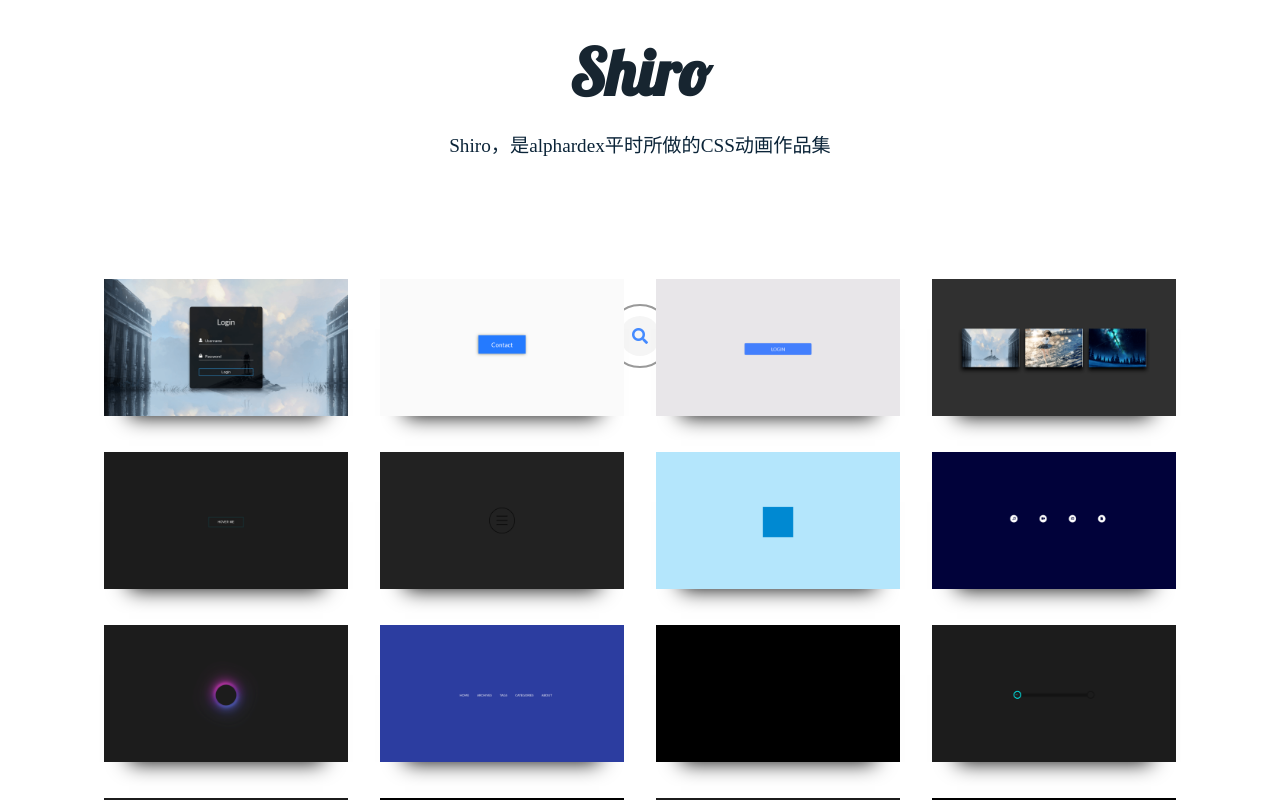
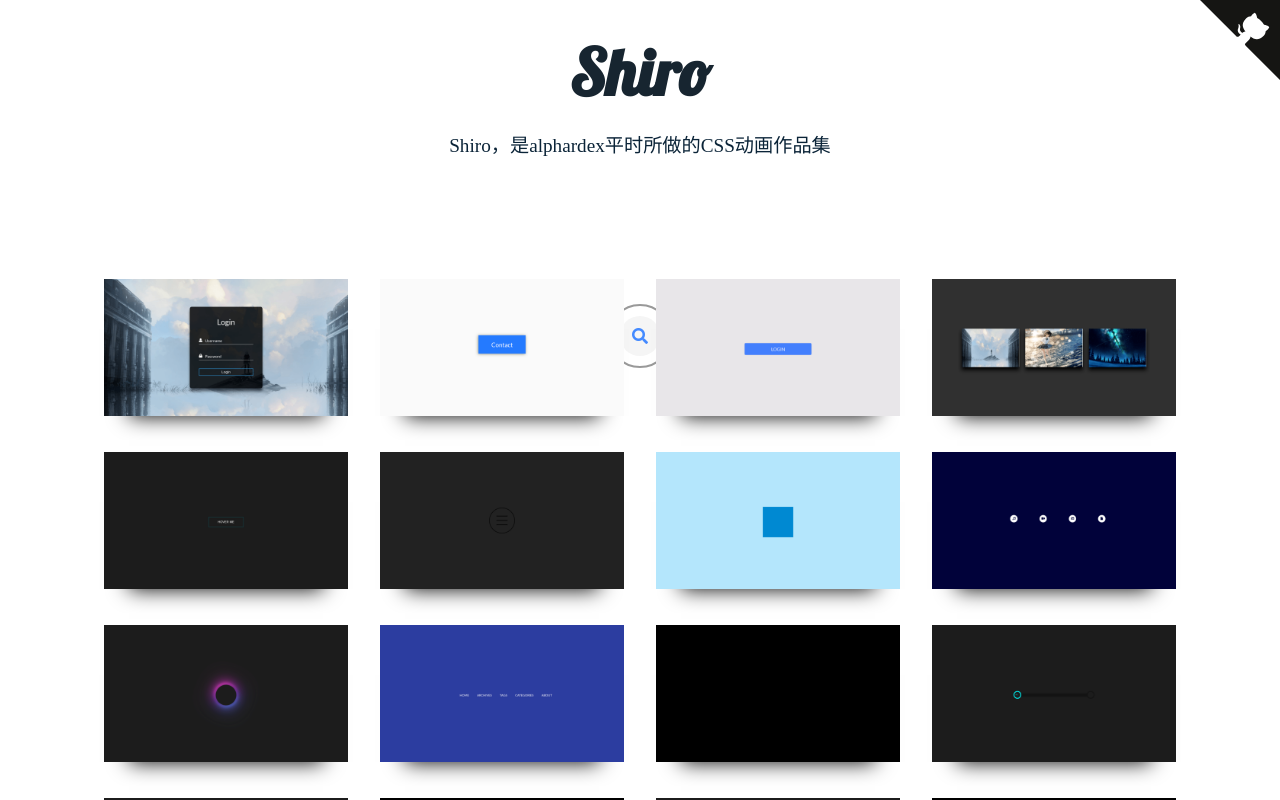
Before and after one commit to alphardex/shiro, a Vue app: page / in a window 1280 px wide. Shown: the top 800 px of the page. Built offline with nearby package versions, Linux system fonts and the light colour scheme; a web font is replaced by a local one.

Commit message:
add github-corner

```diff
--- a/src/views/Home.vue
+++ b/src/views/Home.vue
@@ -1,11 +1,42 @@
 <template>
   <div>
-    <a href="https://github.com/alphardex/shiro" target="_blank">
-      <h1 class="title">Shiro</h1>
+    <a
+      href="https://github.com/alphardex/shiro"
+      target="_blank"
+      class="github-corner"
+      aria-label="View source on GitHub"
+    >
+      <svg
+        width="80"
+        height="80"
+        viewBox="0 0 250 250"
+        style="fill:#151513; color:#fff; position: absolute; top: 0; border: 0; right: 0;"
+        aria-hidden="true"
+      >
+        <path d="M0,0 L115,115 L130,115 L142,142 L250,250 L250,0 Z" />
+        <path
+          d="M128.3,109.0 C113.8,99.7 119.0,89.6 119.0,89.6 C122.0,82.7 120.5,78.6 120.5,78.6 C119.2,72.0 123.4,76.3 123.4,76.3 C127.3,80.9 125.5,87.3 125.5,87.3 C122.9,97.6 130.6,101.9 134.4,103.2"
+          fill="currentColor"
+          style="transform-origin: 130px 106px;"
+          class="octo-arm"
+        />
+        <path
+          d="M115.0,115.0 C114.9,115.1 118.7,116.5 119.8,115.4 L133.7,101.6 C136.9,99.2 139.9,98.4 142.2,98.6 C133.8,88.0 127.5,74.4 143.8,58.0 C148.5,53.4 154.0,51.2 159.7,51.0 C160.3,49.4 163.2,43.6 171.4,40.1 C171.4,40.1 176.1,42.5 178.8,56.2 C183.1,58.6 187.2,61.8 190.9,65.4 C194.5,69.0 197.7,73.2 200.1,77.6 C213.8,80.2 216.3,84.9 216.3,84.9 C212.7,93.1 206.9,96.0 205.4,96.6 C205.1,102.4 203.0,107.8 198.3,112.5 C181.9,128.9 168.3,122.5 157.7,114.1 C157.9,116.9 156.7,120.9 152.7,124.9 L141.0,136.5 C139.8,137.7 141.6,141.9 141.8,141.8 Z"
+          fill="currentColor"
+          class="octo-body"
+        />
+      </svg>
     </a>
+    <h1 class="title">Shiro</h1>
     <p class="intro">Shiro，是alphardex平时所做的CSS动画作品集</p>
     <div class="search-bar">
-      <input type="search" name="keyword" id="search" placeholder="以标签搜索作品，如button" v-model="keyword" />
+      <input
+        type="search"
+        name="keyword"
+        id="search"
+        placeholder="以标签搜索作品，如button"
+        v-model="keyword"
+      />
       <i class="fa fa-search"></i>
     </div>
     <div class="gallery">
@@ -42,13 +73,13 @@
     {
       title: "transparent-material-login-form",
       thumbnail: "transparent-material-login-form.png",
-      description: "透明的material设计风格的登录表单",
+      description: "透明material风格的登录表单",
       tags: ["ui", "material", "form", "login"]
     },
     {
       title: "name-card-hover-expand",
       thumbnail: "name-card-hover-expand.png",
-      description: "利用裁剪属性实现名片细节的展开",
+      description: "利用裁剪属性实现卡片的展开",
       tags: ["ui", "card", "hover", "clip-path"]
     },
     {
@@ -150,7 +181,7 @@
     {
       title: "snow-scratch",
       thumbnail: "snow-scratch.png",
-      description: "刮雪凝结效果",
+      description: "刮雪融化效果",
       tags: ["transform", "blur", "contrast"]
     }
   ];
@@ -168,8 +199,32 @@
 @import url(https://fonts.googleapis.com/css?family=ZCOOL+QingKe+HuangYou|ZCOOL+XiaoWei&display=swap);
 @import "@/styles/_mixin.scss";
 
-a {
-  text-decoration: none;
+.github-corner:hover .octo-arm {
+  animation: octocat-wave 560ms ease-in-out;
+}
+
+@keyframes octocat-wave {
+  0%,
+  100% {
+    transform: rotate(0);
+  }
+  20%,
+  60% {
+    transform: rotate(-25deg);
+  }
+  40%,
+  80% {
+    transform: rotate(10deg);
+  }
+}
+
+@media (max-width: 500px) {
+  .github-corner:hover .octo-arm {
+    animation: none;
+  }
+  .github-corner .octo-arm {
+    animation: octocat-wave 560ms ease-in-out;
+  }
 }
 
 .title {
```
